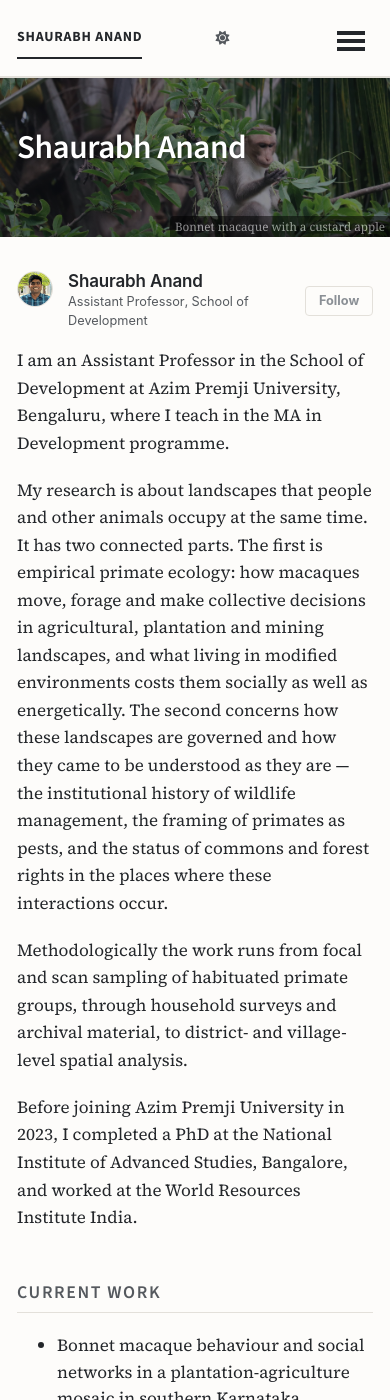
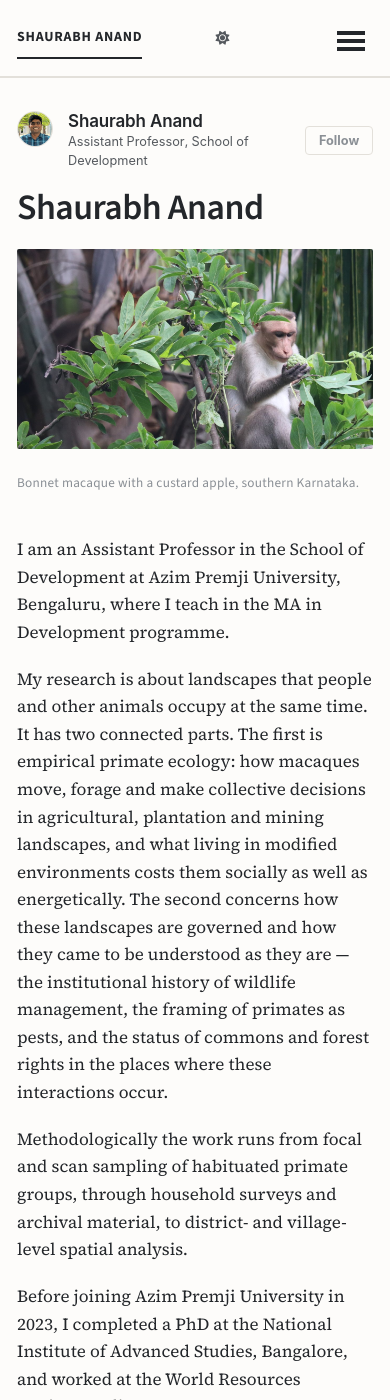
Before and after one commit to anand15/anand15.github.io, a Jekyll site: the page built from _pages/about.md, in a window 390 px wide and 1400 px high. Built offline with Jekyll 4.4.1, drawn with Linux system fonts in a browser that asks for light colours; a style sheet for code colours, icons or effects is not loaded.

Commit message:
changes for header image

```diff
--- a/_pages/about.md
+++ b/_pages/about.md
@@ -2,15 +2,15 @@
 permalink: /
 title: "Shaurabh Anand"
 author_profile: true
-header:
-  overlay_image: bonnet-custard-apple.jpg
-  overlay_filter: 0.45
-  caption: "Bonnet macaque with a custard apple"
 redirect_from:
   - /about/
   - /about.html
+---
 
----
+<figure class="lead-figure">
+  <img src="/images/bonnet-custard-apple.jpg" alt="Bonnet macaque feeding on a custard apple at a plantation edge, southern Karnataka">
+  <figcaption>Bonnet macaque with a custard apple, southern Karnataka.</figcaption>
+</figure>
 
 I am an Assistant Professor in the School of Development at Azim Premji University, Bengaluru, where I teach in the MA in Development programme.
 
--- a/assets/css/custom.css
+++ b/assets/css/custom.css
@@ -303,3 +303,34 @@ blockquote {
 .notice, .notice--info, .notice--warning { border-radius: 2px; }
 
 ::selection { background: rgba(138, 69, 48, 0.15); }
+
+
+/* --------------------------------------------------------------------------
+   9. Lead image (landing page)
+   -------------------------------------------------------------------------- */
+.lead-figure {
+  margin: 0 0 2.2em;
+}
+
+.lead-figure img {
+  width: 100%;
+  height: 320px;
+  object-fit: cover;
+  object-position: center 60%;
+  display: block;
+  border-radius: 2px;
+}
+
+.lead-figure figcaption {
+  font-family: "Source Sans 3", sans-serif;
+  font-size: 0.78em;
+  letter-spacing: 0.02em;
+  color: var(--ink-faint);
+  margin-top: 0.55em;
+  text-align: left;
+  line-height: 1.4;
+}
+
+@media screen and (max-width: 600px) {
+  .lead-figure img { height: 200px; }
+}
```
